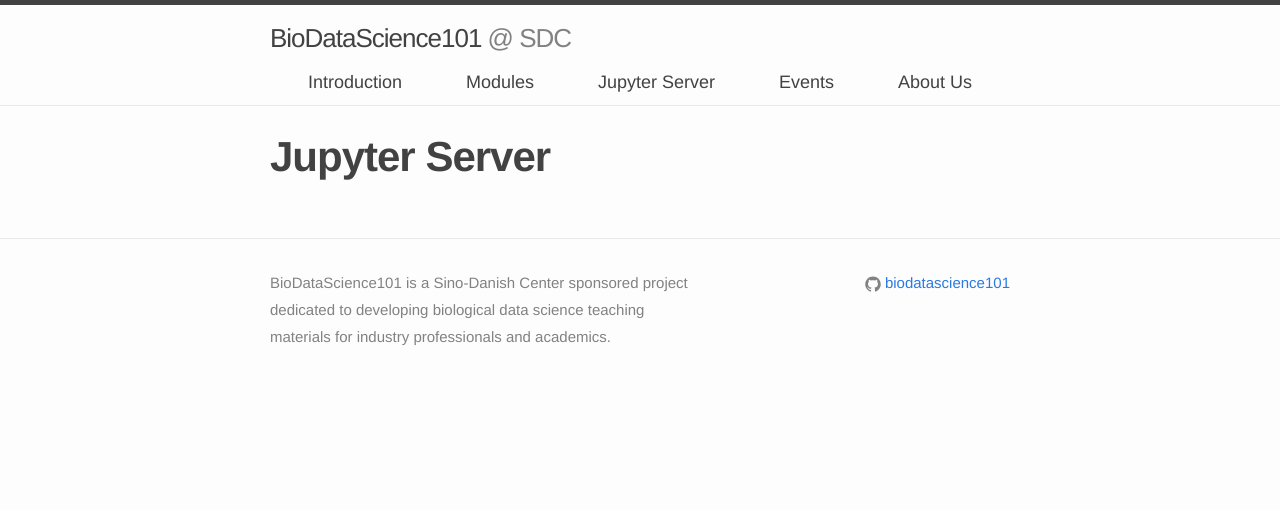
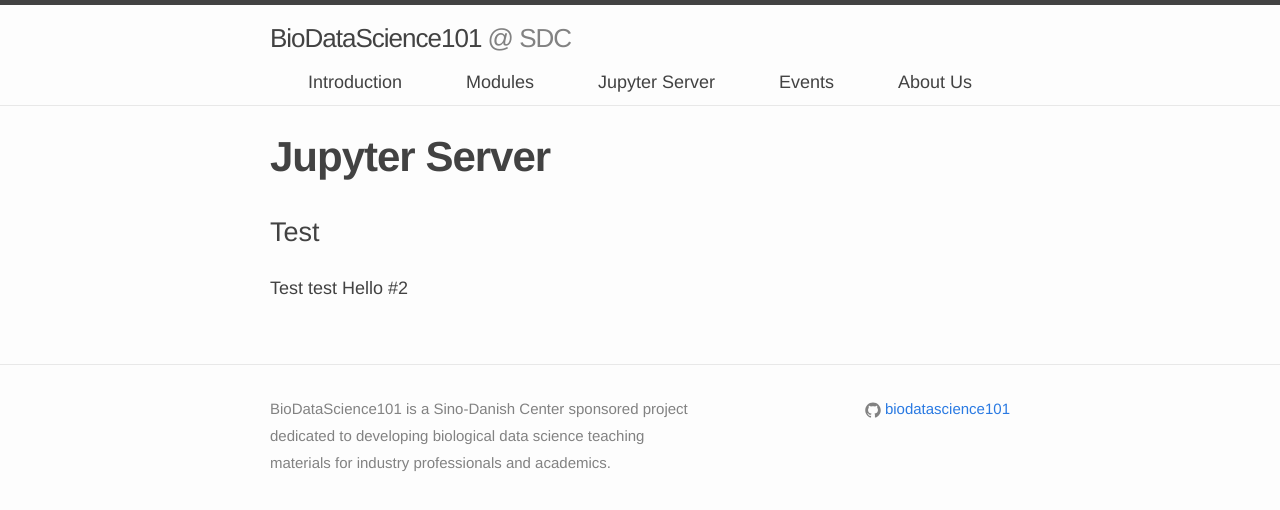
Before and after one commit to biodatascience101/BioDataScience101.github.io, a Jekyll site: the page built from _pages/server/index.md, in a window 1280 px wide. Shown: the top 510 px of the page. Built offline with Jekyll 4.4.1, drawn with Linux system fonts in a browser that asks for light colours; nearby versions of some CDN libraries.

Commit message:
Update index.md

```diff
--- a/_pages/server/index.md
+++ b/_pages/server/index.md
@@ -5,3 +5,7 @@
 toggle: on
 rank: 3
 ---
+
+# Test
+Test test
+Hello #2
```
